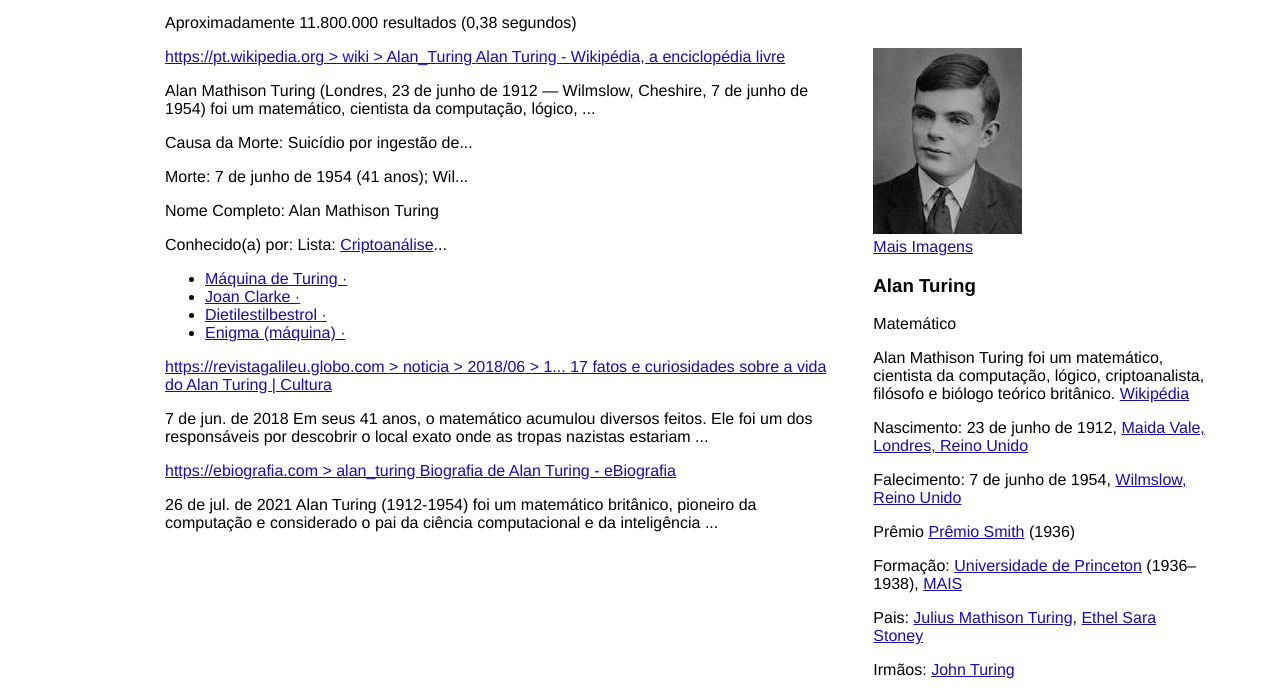
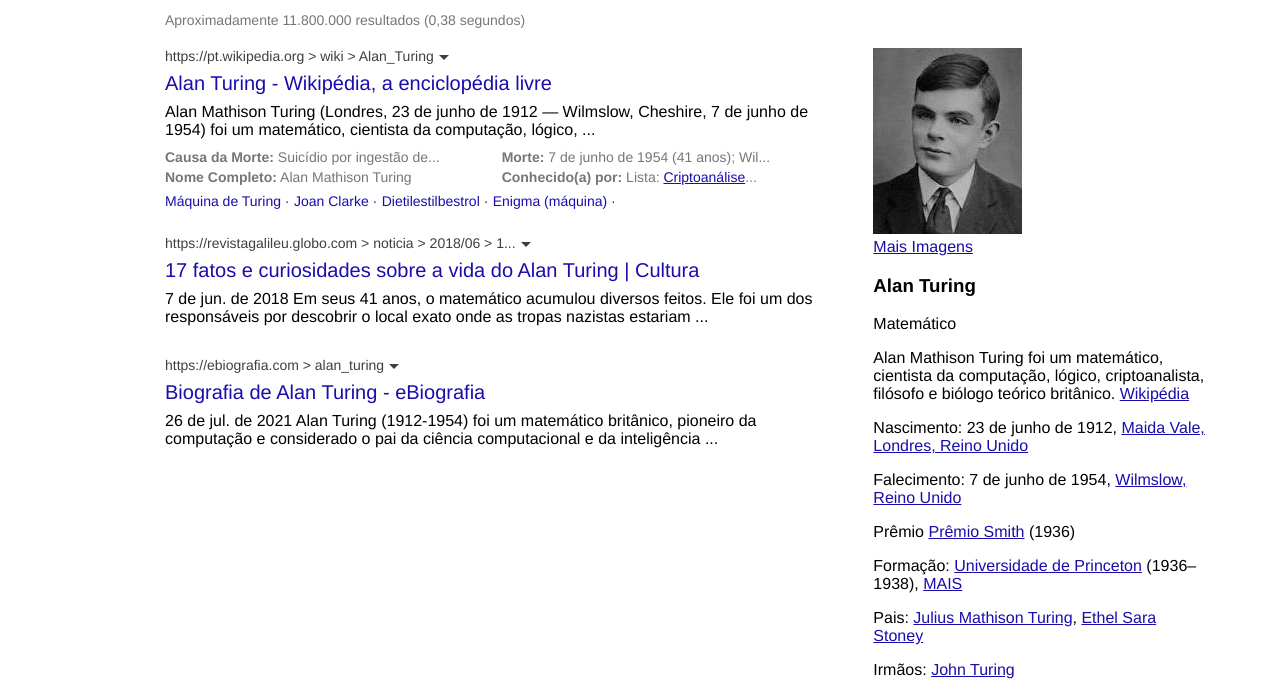
Before and after one commit to gfucci/site-clone-GoogleSearch, a plain HTML site: page index.html in a window 1280 px wide. Shown: the part 127-822 px from the top of the page. Drawn offline with Linux system fonts and the light colour scheme; some icons are missing.

Commit message:
Finaliza parte de busca

```diff
--- a/css/style.css
+++ b/css/style.css
@@ -145,3 +145,89 @@ aside {
     margin-top: 50px;
     position: relative;
 }
+
+/* MAIN CONTENT */
+
+#results {
+    color: #78757A;
+    font-size: 14px;
+    margin-bottom: 5px;
+}
+
+.search_results_box {
+    margin-bottom: 10px;
+}
+
+.container .ref_link {
+    display: inline-block;
+    position: relative;
+    font-size: 14px;
+    color: #3C4043;
+    width: auto;
+    margin-bottom: 8px;
+    margin-top: 15px;
+    text-decoration: none;
+}
+
+.triangle {
+    position: absolute;
+    width: 0;
+    height: 0;
+    border-left: 5px solid transparent;
+    border-right: 5px solid transparent;
+    border-top: 5px solid #3C4043;
+    top: 7px;
+    right: -15px;
+}
+
+.main_link {
+    display: block;
+    font-size: 20px;
+    text-decoration: none;
+    margin-bottom: -8px;
+}
+
+.main_link:hover {
+    text-decoration: underline;
+}
+
+.search_resut_desc {
+    font-size: 14px;
+    color: #3C4043;
+    line-height: 1.57;
+}
+
+.info_box {
+    margin-top: -8px;
+    display: flex;
+    flex-direction: row;
+    flex-wrap: wrap;
+    width: 100%;
+}
+
+.info {
+    flex: 1 1 1;
+    width: 50%;
+    font-size: 14px;
+    color: #78757A;
+    margin: 2px 0;
+}
+
+.info_title {
+    font-weight: bold;
+}
+
+.related_results ul {
+    margin: 5px 0;
+    padding: 0;
+    list-style: none;
+}
+
+.related_results li {
+    display: inline-block;
+}
+
+.related_results li a {
+    font-size: 14px;
+    text-decoration: none;
+}
--- a/index.html
+++ b/index.html
@@ -58,23 +58,23 @@
         <main>
             <p id="results">Aproximadamente 11.800.000 resultados (0,38 segundos)</p>
             <div class="search_results_box">
-                <a href="" class="ref_link">
+                <a href="#" class="ref_link">
                     https://pt.wikipedia.org > wiki > Alan_Turing <span class="triangle"></span>
                 </a>
-                <a href="" class="main_link">Alan Turing - Wikipédia, a enciclopédia livre</a>
+                <a href="#" class="main_link">Alan Turing - Wikipédia, a enciclopédia livre</a>
                 <p class="search_result_desc">Alan Mathison Turing (Londres, 23 de junho de 1912 — Wilmslow, Cheshire, 7 de junho de 1954) foi um matemático, cientista da computação, lógico, ...</p>
                 <div class="info_box">
                     <p class="info">
-                        Causa da Morte: <span>Suicídio por ingestão de...</span>
+                        <span class="info_title">Causa da Morte:</span> Suicídio por ingestão de...
                     </p>
                     <p class="info">
-                        Morte: <span>7 de junho de 1954 (41 anos); Wil...</span>
+                        <span class="info_title">Morte:</span> 7 de junho de 1954 (41 anos); Wil...
                     </p>
                     <p class="info">
-                        Nome Completo: <span>Alan Mathison Turing</span>
+                        <span class="info_title">Nome Completo:</span> Alan Mathison Turing
                     </p>
                     <p class="info">
-                        Conhecido(a) por: <span>Lista: <a href="#">Criptoanálise</a>...</span>
+                        <span class="info_title">Conhecido(a) por:</span> Lista: <a href="#">Criptoanálise</a>...
                     </p>
                 </div>
                 <div class="related_results">
```
